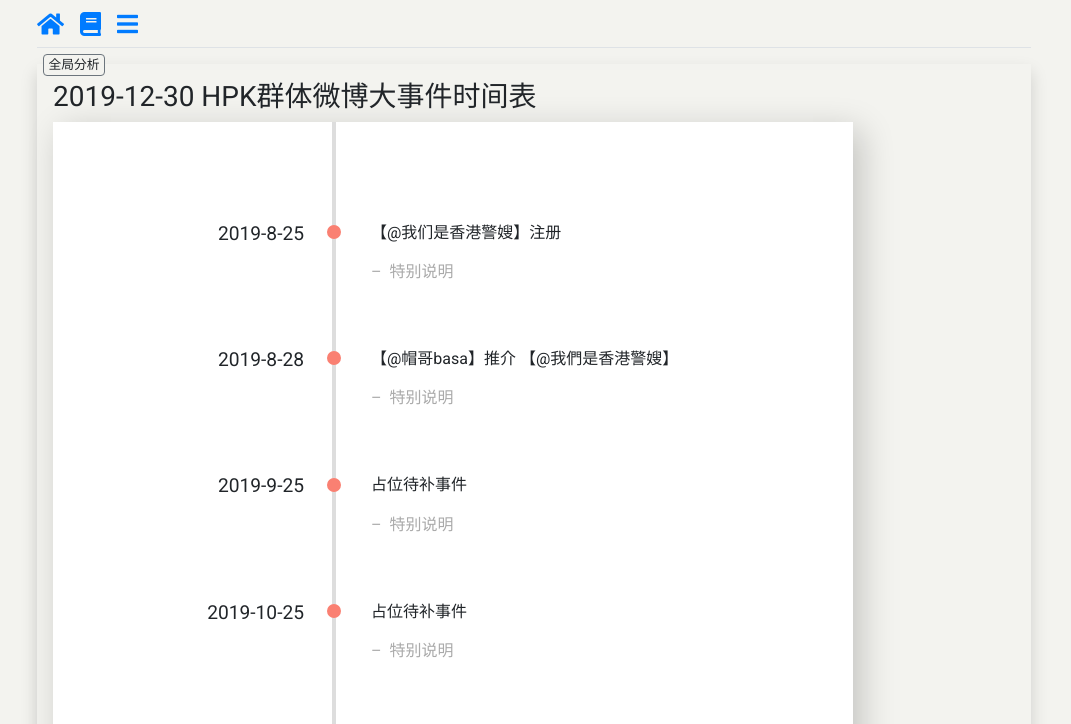
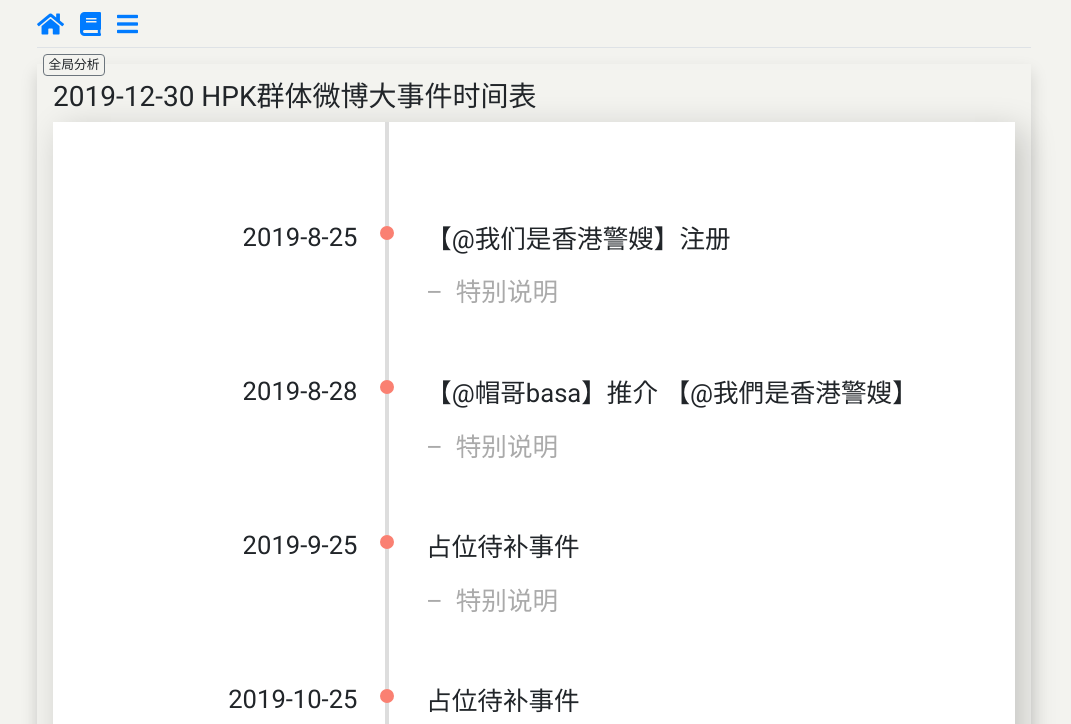
Before and after one commit to hkwbrecorder/hkwbrecorder.github.io, a plain HTML site: page ganalysis/2019-12-30-1/index.html in a window 1280 px wide. Shown: the top 724 px of the page, without its empty margins (106-1177 px from the left). Drawn offline with nearby package versions, Linux system fonts and the light colour scheme.

Commit message:
update css for timeline

```diff
--- a/css/timeline.css
+++ b/css/timeline.css
@@ -1,6 +1,6 @@
+@charset "UTF-8";
 .timeline {
     width: 100%;
-    max-width: 800px;
     background: #fff;
     padding: 100px 50px;
     position: relative;
@@ -48,11 +48,11 @@
   }
   .entry .title h3 {
     margin: 0;
-    font-size: 120%;
+    font-size: 2vw;
   }
   .entry .title p {
     margin: 0;
-    font-size: 100%;
+    font-size: 1vw;
   }
   .entry .body {
     margin: 0 0 3em;
@@ -62,6 +62,7 @@
   }
   .entry .body p {
     line-height: 1.4em;
+    font-size: 2vw;
   }
   .entry .body p:first-child {
     margin-top: 0;
@@ -76,3 +77,7 @@
     content: "–";
     margin-right: .5em;
   }
+
+  .entry .body ul li {
+    font-size: 2vw;
+  }
--- a/ganalysis/2019-12-30-1/index.html
+++ b/ganalysis/2019-12-30-1/index.html
@@ -198,6 +198,7 @@
   <div class="rounded">
 
 
+<link rel='stylesheet prefetch' href='https://fonts.googleapis.com/css?family=Source+Sans+Pro:300,400,600'>
 <link rel="stylesheet" href="/css/timeline.css" />
 <div class="timeline">
 
```
